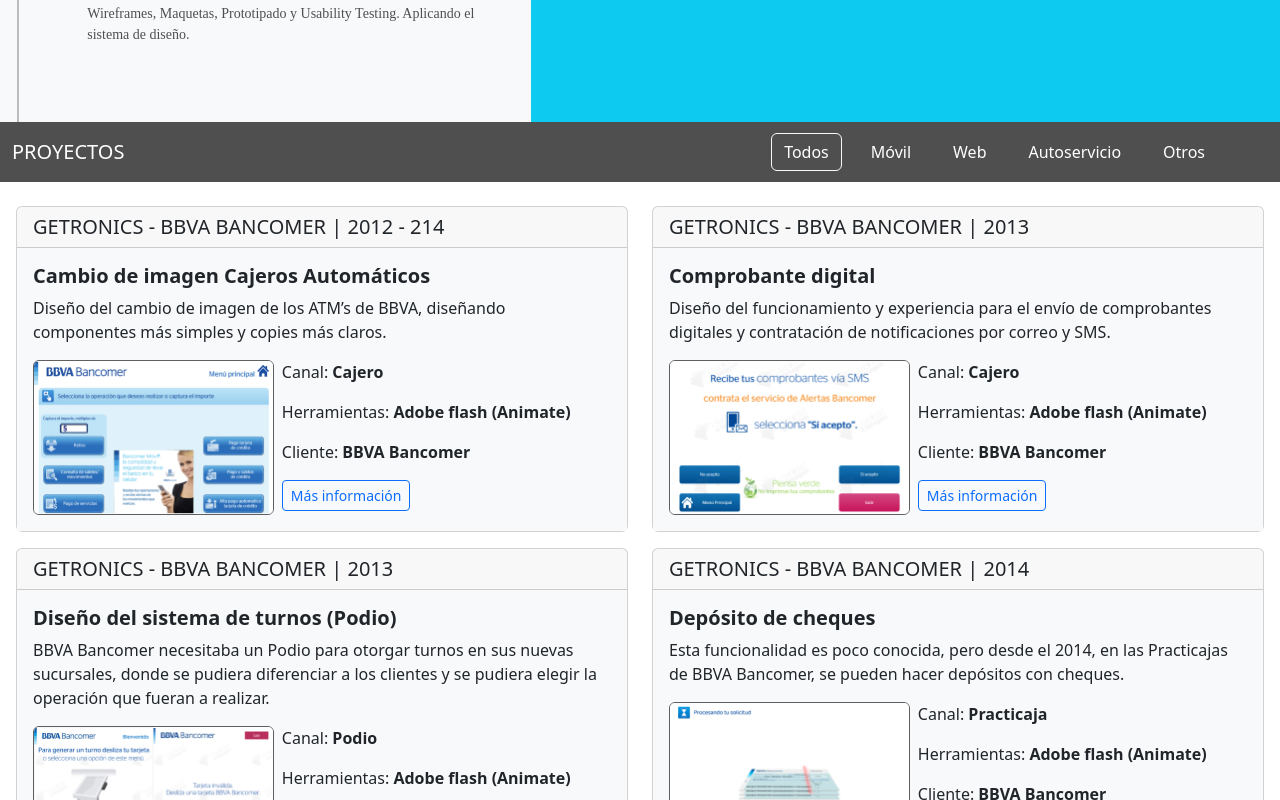
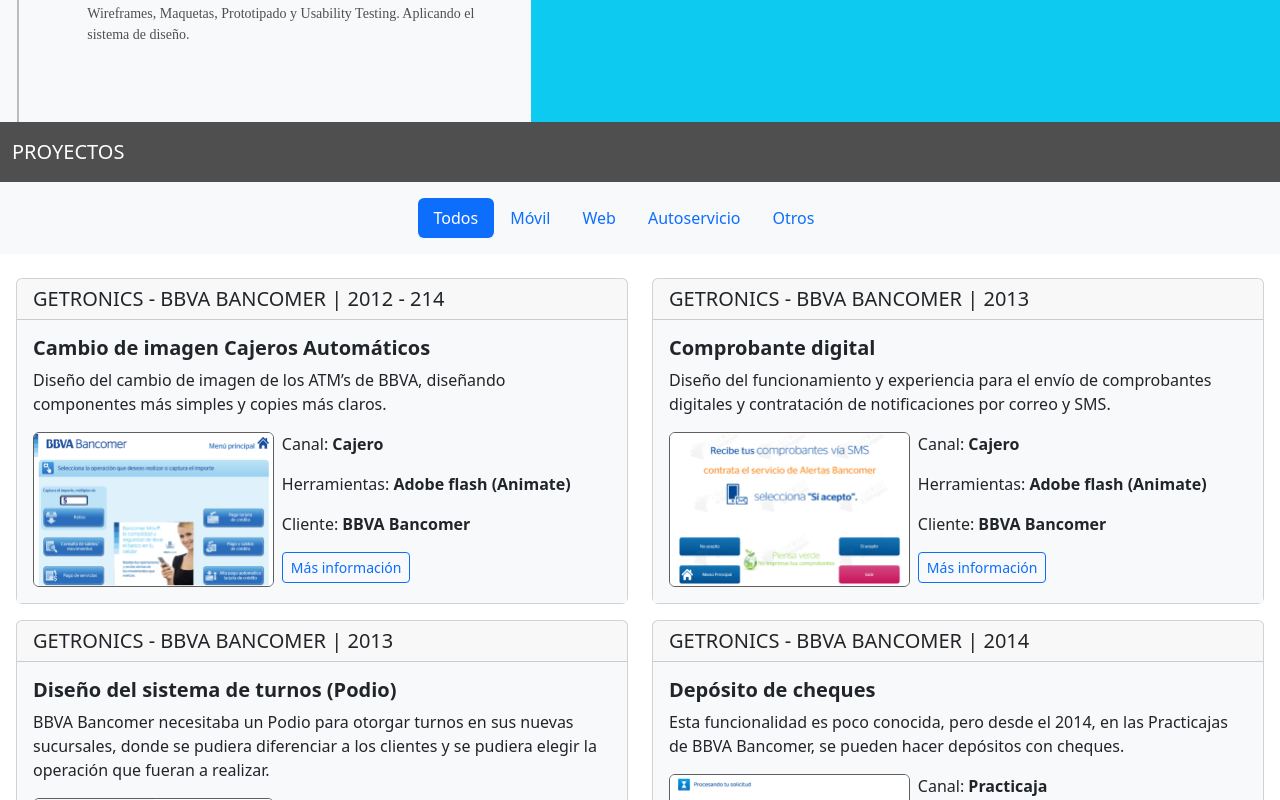
Before and after one commit to ErikTrejo07/book-erik, an Angular app: page /countries/by-capital in a window 1280 px wide. Shown: the part 2100-2900 px from the top of the page. Built offline with nearby package versions, Linux system fonts and the light colour scheme.

Commit message:
Ya sirve el Tab de proyectos

```diff
--- a/src/app/countries/components/proyect-card/proyect-card.component.html
+++ b/src/app/countries/components/proyect-card/proyect-card.component.html
@@ -2,23 +2,23 @@
 
   <div class="row">
 
-      <div *ngFor="let proyect of proyectList;" class="col-12 col-md-6 my-2">
-        <div *ngIf="selectedChanel == proyect.channel; else tosdosLosProyectos">
+      <div *ngFor="let proyect of pActivos;" class="col-12 col-md-6 my-2">
+        <div >
           <div class="card">
-            <h5 class="card-header"><strong>{{ proyect.name }}</strong> | 2015 </h5>
-            <div class="card-body">
-              <h5 class="card-title"> GETRONICS - BBVA BANCOMER</h5>
-                <p class="card-text">Diseño de flujos de contratación para productos como consumo preaprobado, seguros e incrementos de línea de crédito; para todos los canales de BBVA Bancomer.</p>
+            <h5 class="card-header"> {{ proyect.company | uppercase }} - {{ proyect.customer | uppercase }} | {{ proyect.year }} </h5>
+            <div class="card-body bg-light">
+              <h5 class="card-title"><strong> {{ proyect.name }} </strong></h5>
+                <p class="card-text">{{ proyect.shDescription }}</p>
               <div class="row g-0">
                 <div class="col-5">
-                  <img src="/assets/img-one-clic.png" class="img-fluid rounded-start" alt="Imagen del proyecto">
+                  <img [src]="proyect.coverImg" class="img-fluid rounded" alt="Imagen del proyecto">
                 </div>
                 <div class="col-7">
                   <div class="px-2">
-                    <p class="card-text">Proyecto: <strong>{{ proyect.name }}</strong></p>
-                    <p class="card-text">Canal: <strong>{{ proyect.channel }}</strong></p>
-                    <p class="card-text">Cliente: </p>
-                    <!-- <p class="card-text"><small class="text-body-secondary">MULTICANAL</small></p> -->
+                    <p class="card-text">Canal: <strong>{{ proyect.device }}</strong></p>
+                    <p class="card-text">Herramientas: <strong>{{ proyect.tool }}</strong></p>
+                    <p class="card-text">Cliente: <strong>{{ proyect.customer }}</strong></p>
+                    <!-- <p class="card-text"><small class="text-body-secondary">{{ proyect.device }}</small></p> -->
                     <button (click)="enviarId(proyect.id)" (click)="sendMessage()" [routerLink]="[ '/countries/by', proyect.id]"  class="btn btn-outline-primary btn-sm">Más información</button>
                   </div>
                 </div>
--- a/src/app/countries/components/proyect-card/proyect-card.component.ts
+++ b/src/app/countries/components/proyect-card/proyect-card.component.ts
@@ -10,25 +10,26 @@
   styleUrls: ['./proyect-card.component.css'],
   changeDetection: ChangeDetectionStrategy.OnPush,
 })
-export class ProyectCardComponent  {
+export class ProyectCardComponent {
 
   constructor(
   ) {
-    //this.loadChannelLocalStorage();
+    // this.loadChannelLocalStorage();
   }
 
   public index: number = 0;
   public index3: string = ''
-  public selectedChanel: string = 'Autoservicio';
+  public channelSelected: string = 'Autoservicio';
+  public selected: string = '';
 
-  // ngOnInit(): void {
-  //   //   this.countries = this.countriesService.cacheStore.byRegion.countries;
-  //   //   this.selectedRegion = this.countriesService.cacheStore.byRegion.region;
-  //     this.channelSelected = this.countriesService.channelSelected;
-  //    }
+  @Input()
+  public pActivos: Proyect[] = [];
+
 
   @Input()
   public proyectList: Proyect[] = [];
+
+
 
   enviarId(id?: number):void {
 
@@ -47,11 +48,20 @@
 
 
   // --------------intento de mandar canal por local storage ---------
+
+  // ngOnInit(): void {
+    //   this.countries = this.countriesService.cacheStore.byRegion.countries;
+    //   this.selectedRegion = this.countriesService.cacheStore.byRegion.region;
+  //   this.loadChannelLocalStorage();
+  // }
+
+
   // private loadChannelLocalStorage():void {
-  //   if( !localStorage.getItem('channel') ) return;
-  //   this.channelSelected = localStorage.getItem('channel')!;
+  //   if( !localStorage.getItem('pActivos') ) return;
+  //   this.pActivos = JSON.parse(localStorage.getItem('pActivos')!);
 
   //   console.log('Canal seleccionado: ',this.channelSelected);
+  //   console.log('desde la card: ',this.pActivos);
 
   // }
 
--- a/src/app/countries/interfaces/cache-store.interface.ts
+++ b/src/app/countries/interfaces/cache-store.interface.ts
@@ -7,7 +7,7 @@
 export interface CacheStore {
   // byCapital:   TermCountries;
   // byCountries: TermCountries;
-  byRegion:    ChannelProyects;
+  byChannel:    ChannelProyects;
 }
 
 // export interface TermCountries {
@@ -22,5 +22,5 @@
 
 export interface ChannelProyects {
   channel: Channel;
-  proyect: Proyect[]
+  projects: Proyect[]
 }
--- a/src/app/countries/pages/by-region-page/by-region-page.component.css
+++ b/src/app/countries/pages/by-region-page/by-region-page.component.css
@@ -3,3 +3,7 @@
   padding: 0;
   background-color: #4F4F4F;
 }
+
+a {
+  cursor: pointer;
+}
--- a/src/app/countries/pages/by-region-page/by-region-page.component.html
+++ b/src/app/countries/pages/by-region-page/by-region-page.component.html
@@ -2,27 +2,25 @@
 <nav class="navbar navbar-expand-sm navbar-dark">
   <div class="container-fluid">
     <span class="navbar-brand">PROYECTOS </span>
-
-    <div class="row">
-      <div class="col text-center">
-          <!-- SearchBox -->
-          <button *ngFor="let channel of channels"
-            class="btn mx-2 text-white"
-            [ngClass]="{ 'btn-outline-light': channelSelected === channel }"
-            (click)="setChannel(channel)">
-            {{ channel }}
-          </button>
-      </div>
-    </div>
-
   </div>
 </nav>
 
+<div class="d-flex justify-content-center p-3 bg-light">
+
+  <ul *ngFor="let channel of channels" class="nav nav-pills">
+    <li class="nav-item">
+      <a (click)="setTab(channel)" [ngClass]="{ 'active': selected === channel }" class="nav-link" >{{channel}}</a>
+    </li>
+  </ul>
+</div>
+
 <div class="container-fuid m-3">
+
+
 
   <div class="row">
     <proyects-card [proyectList]="proyects"
-                   ></proyects-card>
+                    [pActivos]="loadActivos"></proyects-card>
   </div>
 
 </div>
--- a/src/app/countries/pages/by-region-page/by-region-page.component.ts
+++ b/src/app/countries/pages/by-region-page/by-region-page.component.ts
@@ -18,7 +18,10 @@
   public proyects2: Proyect[] = [];
   public channels: Channel[] = ['Todos','Móvil', 'Web', 'Autoservicio', 'Otros', ''];
   // public selectedChannel?: Channel;
-  public channelSelected: string = 'Todos'
+  public channelSelected: string = 'Todos';
+  selected: string = 'Todos';
+  projectsActivos: Proyect[] = [];
+
 
   constructor( private countriesService: CountriesService ) {}
 
@@ -33,36 +36,54 @@
     // this.selectedChannel = this.countriesService.cacheStore.byRegion.channel;
   //}
 
-  searchByChannel( channel: Channel ):void  {
+  setTab( channel: Channel ):void {
+    if ( !channel ) return;
+    this.selected = channel;
 
-    this.channelSelected = channel;
+    this.searchByChannel();
+    console.log(this.projectsActivos);
+    console.log(this.proyects);
+    console.log('Tab seleccionada', this.selected);
+    this.saveChannelLocalStorage();
+  }
+
+  searchByChannel(  ):void  { //channel: Channel
+
+    if ( this.selected !== 'Todos' ) {
+      this.projectsActivos = this.proyects.filter(project => project.channel === this.selected || project.channel === '');
+      console.log('Filtrado' );
+      //this.channelSelected = channel;
+    } else {
+      this.projectsActivos = this.proyects;
+      console.log('No filtrado' );
+    }
 
     // this.countriesService.searchChannel( channel )
     //   .subscribe( proyects => {
     //     this.proyects = proyects;
     //   });
     //   ;
+  }
+
+
+  private saveChannelLocalStorage():void {
+    localStorage.setItem('channel', this.selected);
+    localStorage.setItem('pActivos', JSON.stringify(this.projectsActivos));
+
+    this.loadChannelLocalStorage();
+  }
+
+  // Intentar leer datos del localStorage en el componente padre y mandarlos por in @Input
+  loadActivos: Proyect[] = this.proyects;
+
+  private loadChannelLocalStorage():void {
+    if( !localStorage.getItem('pActivos') ) return;
+    this.loadActivos = JSON.parse(localStorage.getItem('pActivos')!);
+
+    console.log('Canal seleccionado leido: ',this.channelSelected);
+    console.log('desde la card leido: ',this.loadActivos);
 
   }
-
-  setChannel( channel: Channel ):void {
-
-    if ( !channel ) return;
-    this.channelSelected = channel;
-
-    console.log(this.channelSelected);
-    this.saveChannelLocalStorage();
-
-  }
-
-  // sendMessage() {
-  //   this.saveChannelLocalStorage();
-  // }
-
-  private saveChannelLocalStorage():void {
-    localStorage.setItem('channel', this.channelSelected);
-  }
-
 
 
   // ------------------------------------//
--- a/src/app/countries/services/countries.service.ts
+++ b/src/app/countries/services/countries.service.ts
@@ -20,7 +20,7 @@
     company:'Getronics',
     customer: 'BBVA Bancomer',
     year: '2012 - 214',
-    channel: 'Autosevicio',
+    channel: 'Autoservicio',
     shDescription: 'Diseño del cambio de imagen de los ATM’s de BBVA, diseñando componentes más simples y copies más claros.',
     lgDescription01: 'En este momento, BBVA Bancomer llevaba a cabo la transformación de la imagen y la experiencia en todos sus canales, tanto físicos como digitales.',
     lgDescription02: 'En este proyecto tuve la oportunidad de participar en el diseño del cambio de imagen de los ATM’s de BBVA, diseñando componentes más simples y copies más claros.',
@@ -56,7 +56,7 @@
     company:'Getronics',
     customer: 'BBVA Bancomer',
     year: '2013',
-    channel: 'Autosevicio',
+    channel: 'Autoservicio',
     shDescription: 'Diseño del funcionamiento y experiencia para el envío de comprobantes digitales y contratación de notificaciones por correo y SMS.',
     lgDescription01: 'BBVA Bancomer es una empresa responsable con el medio ambiente y en ese momento el área de cajeros generaba mucha basura, por los comprobantes que tenían que imprimir los ATM’s y Practicajas; por lo tanto se necesitaba una solución para enviar comprobantes de manera digital.',
     lgDescription02: 'En este proyecto tuve la oportunidad de participar en el diseño del flujo de activación de notificaciones por correo y SMS.',
@@ -92,7 +92,7 @@
     company:'Getronics',
     customer: 'BBVA Bancomer',
     year: '2013',
-    channel: 'Autosevicio',
+    channel: 'Autoservicio',
     shDescription: 'BBVA Bancomer necesitaba un Podio para otorgar turnos en sus nuevas sucursales, donde se pudiera diferenciar a los clientes y se pudiera elegir la operación que fueran a realizar.',
     lgDescription01: 'BBVA Bancomer necesitaba un Podio para otorgar turnos en sus nuevas sucursales, donde se pudiera diferenciar a los clientes y se pudiera elegir la operación que fueran a realizar.',
     lgDescription02: 'En este proyecto tuve la oportunidad de participar en el diseño del nuevo Podio que se ocuparía en las nuevas sucursales de BBVA Bancomer.',
@@ -128,7 +128,7 @@
     company:'Getronics',
     customer: 'BBVA Bancomer',
     year: '2014',
-    channel: 'Autosevicio',
+    channel: 'Autoservicio',
     shDescription: 'Esta funcionalidad es poco conocida, pero desde el 2014, en las Practicajas de BBVA Bancomer, se pueden hacer depósitos con cheques.',
     lgDescription01: 'BBVA Bancomer necesitaba un canal de autoservicio, donde los clientes pudiera cobrar sus cheques, depositando a su cuenta.',
     lgDescription02: 'En este proyecto tuve la oportunidad de participar en el diseño de una nueva funcionalidad en Practicajas, que es poco conocida, pero desde el 2014, se pueden hacer depósitos con cheques.',
@@ -164,7 +164,7 @@
     company:'Getronics',
     customer: 'BBVA Bancomer',
     year: '2015',
-    channel: 'Todos',
+    channel: '',
     shDescription: 'Diseño de flujos de contratación para productos como consumo preaprobado, seguros e incrementos de línea de crédito; para todos los canales de BBVA Bancomer.',
     lgDescription01: 'BBVA Bancomer necesitaba ofrecer sus productos, donde los clientes pudieran contratarlos de una forma fácil y sencilla, casi que con un solo clic.',
     lgDescription02: 'En este proyecto tuve la oportunidad de participar en el diseño de flujos de contratación de productos como consumo preaprobado, seguros e incrementos de línea.',
@@ -488,7 +488,7 @@
     company:'TATA Consultancy Services',
     customer: 'Scotiabank',
     year: '2020',
-    channel: 'Todos',
+    channel: '',
     shDescription: 'Diseño de la experiencia única y homologada, para el proceso de contraseñas dinámicas en todos los productos de Scotiabank.',
     lgDescription01: 'Tuve la oportunidad de participar en el diseño de la experiencia única y homologada, para el proceso de contraseñas dinámicas en todos los productos de Scotiabank.',
     lgDescription02: 'En ese momento, Scotiabank utilizaba códigos OTP para la autenticación y verificación de sus clientes, pero la experiencia no era la misma en los diferentes canales que se utilizaba.',
@@ -597,10 +597,13 @@
     this.proyects[id].id = id;
   }
 
-
+  // public cacheStore: CacheStore = {
+  //   byChannel: { channel: '', projects: [] }
+  // }
 
   constructor(private http: HttpClient ) {
      //this.loadFromLocalStorage();
+    //  console.log('ProjectsService init');
   }
 
 
```
